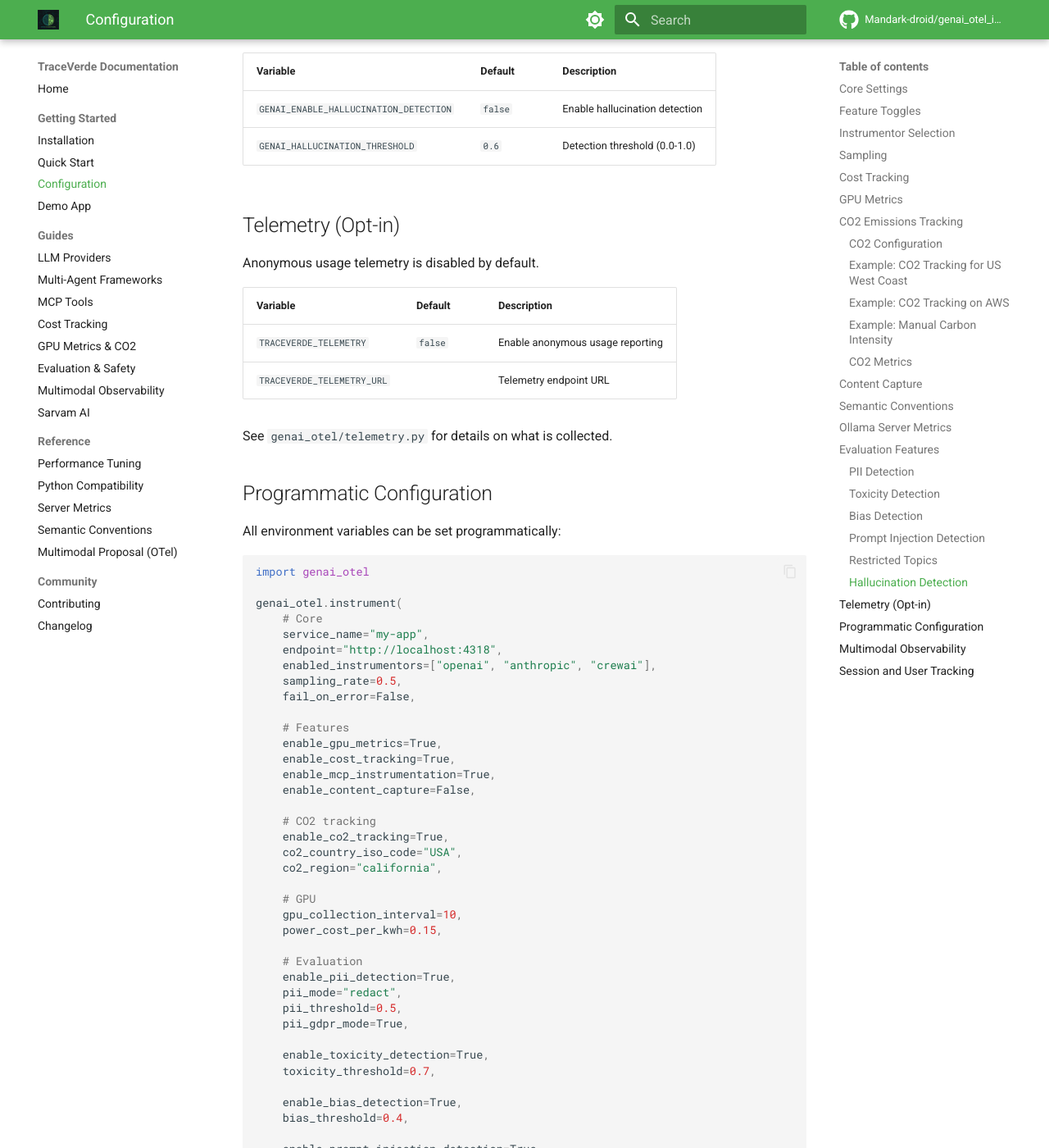
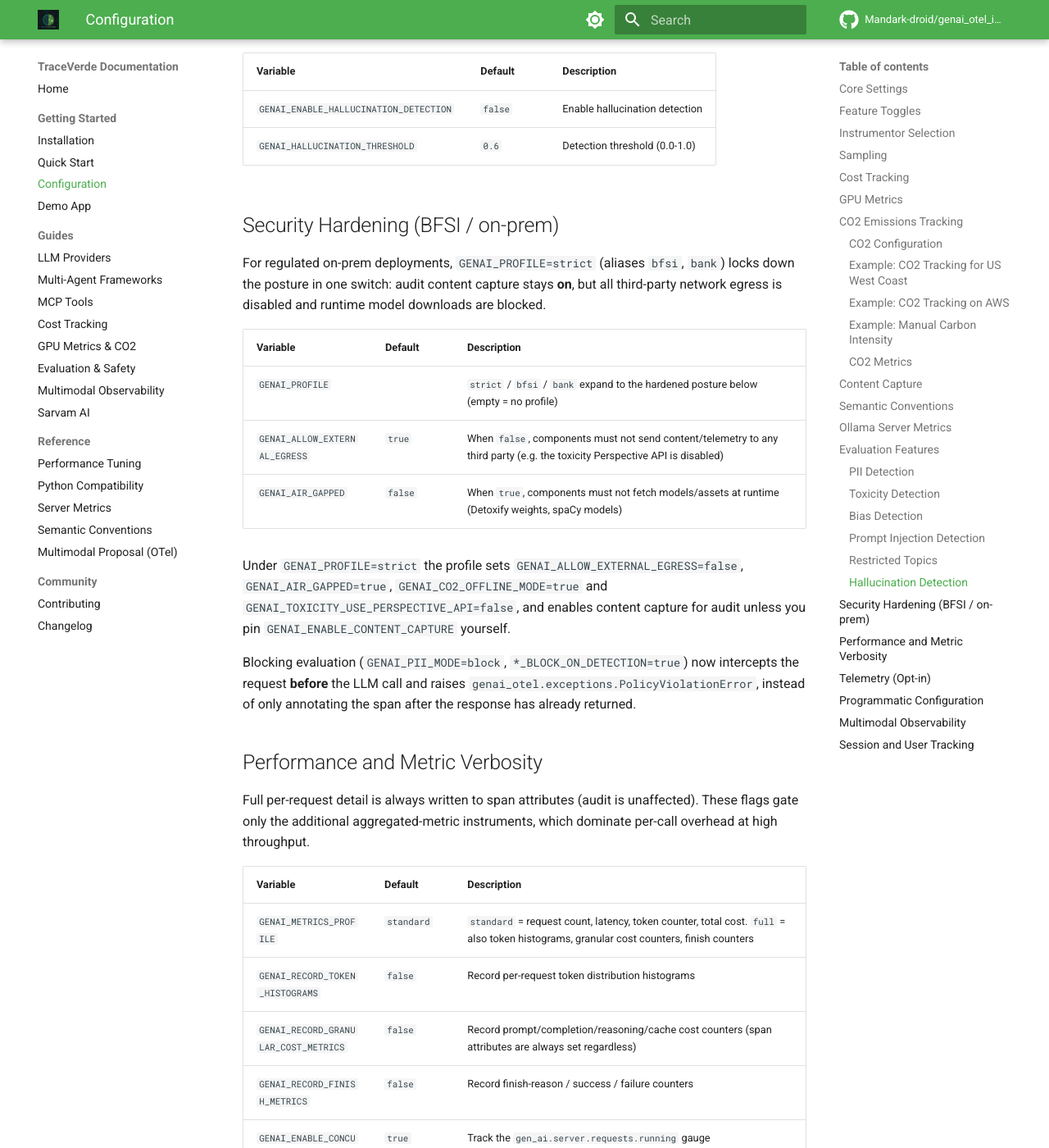
Before and after one commit to Mandark-droid/genai_otel_instrument, an MkDocs documentation site: the page built from docs/getting-started/configuration.md, in a window 1280 px wide and 1400 px high, scrolled down 7462 px. Shown: the whole window at 82% size. Built offline with MkDocs 1.6.1 and Material for MkDocs 9.7.7, drawn with Linux system fonts in a browser that asks for light colours; comment, search, counter and statistics services are not loaded; some of the changed text lies outside the part shown.

Commit message:
docs: document 1.6.0 hardening profile and metric-verbosity settings (#9)

```diff
--- a/docs/getting-started/configuration.md
+++ b/docs/getting-started/configuration.md
@@ -231,6 +231,46 @@ All evaluation features are opt-in and disabled by default. See the [Evaluation
 | `GENAI_ENABLE_HALLUCINATION_DETECTION` | `false` | Enable hallucination detection |
 | `GENAI_HALLUCINATION_THRESHOLD` | `0.6` | Detection threshold (0.0-1.0) |
 
+## Security Hardening (BFSI / on-prem)
+
+For regulated on-prem deployments, `GENAI_PROFILE=strict` (aliases `bfsi`, `bank`)
+locks down the posture in one switch: audit content capture stays **on**, but all
+third-party network egress is disabled and runtime model downloads are blocked.
+
+| Variable | Default | Description |
+|----------|---------|-------------|
+| `GENAI_PROFILE` | | `strict` / `bfsi` / `bank` expand to the hardened posture below (empty = no profile) |
+| `GENAI_ALLOW_EXTERNAL_EGRESS` | `true` | When `false`, components must not send content/telemetry to any third party (e.g. the toxicity Perspective API is disabled) |
+| `GENAI_AIR_GAPPED` | `false` | When `true`, components must not fetch models/assets at runtime (Detoxify weights, spaCy models) |
+
+Under `GENAI_PROFILE=strict` the profile sets `GENAI_ALLOW_EXTERNAL_EGRESS=false`,
+`GENAI_AIR_GAPPED=true`, `GENAI_CO2_OFFLINE_MODE=true` and
+`GENAI_TOXICITY_USE_PERSPECTIVE_API=false`, and enables content capture for audit
+unless you pin `GENAI_ENABLE_CONTENT_CAPTURE` yourself.
+
+Blocking evaluation (`GENAI_PII_MODE=block`, `*_BLOCK_ON_DETECTION=true`) now
+intercepts the request **before** the LLM call and raises
+`genai_otel.exceptions.PolicyViolationError`, instead of only annotating the span
+after the response has already returned.
+
+## Performance and Metric Verbosity
+
+Full per-request detail is always written to span attributes (audit is
+unaffected). These flags gate only the additional aggregated-metric instruments,
+which dominate per-call overhead at high throughput.
+
+| Variable | Default | Description |
+|----------|---------|-------------|
+| `GENAI_METRICS_PROFILE` | `standard` | `standard` = request count, latency, token counter, total cost. `full` = also token histograms, granular cost counters, finish counters |
+| `GENAI_RECORD_TOKEN_HISTOGRAMS` | `false` | Record per-request token distribution histograms |
+| `GENAI_RECORD_GRANULAR_COST_METRICS` | `false` | Record prompt/completion/reasoning/cache cost counters (span attributes are always set regardless) |
+| `GENAI_RECORD_FINISH_METRICS` | `false` | Record finish-reason / success / failure counters |
+| `GENAI_ENABLE_CONCURRENCY_METRICS` | `true` | Track the `gen_ai.server.requests.running` gauge |
+| `OTEL_METRICS_EXEMPLAR_FILTER` | `always_off` | Metric exemplar sampling; set `trace_based` to re-enable (adds per-measurement cost) |
+
+See [`benchmarks/`](https://github.com/Mandark-droid/genai_otel_instrument/tree/main/benchmarks)
+for per-call overhead numbers and the measurement tooling.
+
 ## Telemetry (Opt-in)
 
 Anonymous usage telemetry is disabled by default.
```
